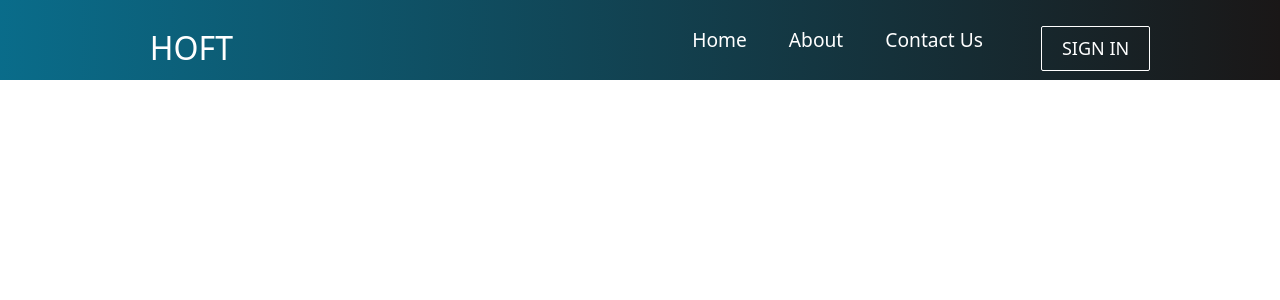
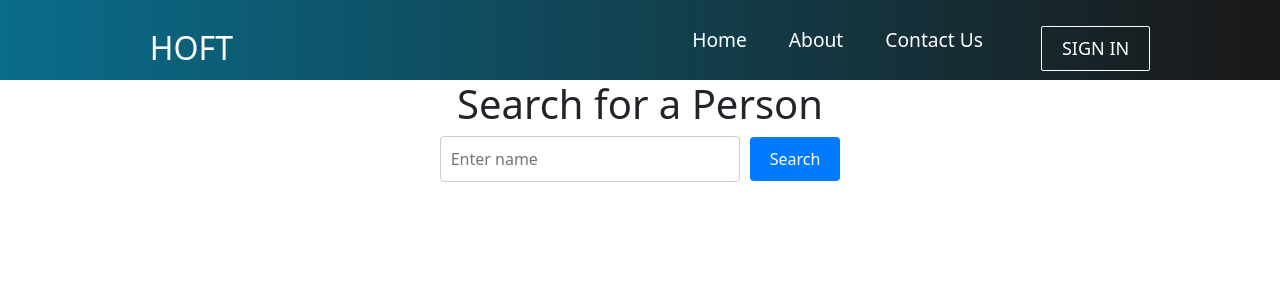
Before and after one commit to pj-mohanty/humans_of_tech, a React (Create React App) app in the folder my-app/: page /SearchName in a window 1280 px wide. Shown: the top 300 px of the page. Built offline with nearby package versions, Linux system fonts and the light colour scheme.

Commit message:
Added SeachName functionality.

```diff
--- a/my-app/src/App.jsx
+++ b/my-app/src/App.jsx
@@ -6,16 +6,20 @@ import { BrowserRouter, Routes, Route } from 'react-router-dom';
 import Navbar from './components/Navbar';
 import Home from './components/Pages/Home';
 import Personpage from './components/Pages/Personpage';
+import {SearchName} from "./components/Pages/SearchName";
 
 
 const App = () => {
-  return (
+    const KEY = "demo";
+
+    return (
     <BrowserRouter>
       <Navbar />
       <main>
         <Routes>
           <Route path="/" element={<Home />} />
-          <Route path="/personpage" element={<Personpage />} />
+          <Route path="/personpage" element={<Personpage apiKey={KEY} />} />
+            <Route path="/SearchName" element={<SearchName apiKey={KEY} />} /> {/* New route for SearchName */}
         </Routes>
       </main>
     </BrowserRouter>
--- a/my-app/src/components/Pages/Cards.jsx
+++ b/my-app/src/components/Pages/Cards.jsx
@@ -27,7 +27,7 @@ function Cards() {
               src='/videos/Search yourself.jpg'
               text='Can not find the person you are looking for? no worries! Search Here!!'
               label='explore'
-              path='/Personpage'
+              path='/SearchName'
             />
           </ul>
         </div>
--- a/my-app/src/components/Pages/Personpage.jsx
+++ b/my-app/src/components/Pages/Personpage.jsx
@@ -1,28 +1,12 @@
 import React, { useEffect, useState } from 'react';
 import Person from './Person';
 import './Personpage.css';
-// import processNames from "./ParseWiki";
-import userData from "./users.json";
 import axios from "axios";
 
-const Personpage = () => {
-    const KEY = "demo";
-
+const Personpage = ({apiKey}) => {
     const [users, setUsers] = useState([]); // Holds processed users
     const [loading, setLoading] = useState(true); // Tracks loading state
     const [error, setError] = useState(null); // Tracks errors
-
-    // useEffect(() => {
-    //     try {
-    //         // Simulate fetching names from the local file
-    //         setUsers(userData);
-    //     } catch (err) {
-    //         setError("Failed to load users");
-    //     } finally {
-    //         setLoading(false);
-    //     }
-    // }, []);
-
 
     useEffect(() => {
         const fetchData = () => {
@@ -74,7 +58,7 @@ const Personpage = () => {
                                 contribution={person.contribution}
                                 importance={person.importance}
                                 politicalInfluence={person.politicalInfluence}
-                                apiKey={KEY.toString()}
+                                apiKey={apiKey.toString()}
                             />
                         ))}
                     </div>
--- /dev/null
+++ b/my-app/src/components/Pages/SearchName.css
@@ -0,0 +1,72 @@
+/* General Container Styling */
+.search-container {
+    max-width: 600px;
+    margin: 2rem auto; /* Center the component with margin */
+    padding: 1.5rem;
+    border: 1px solid #ddd;
+    border-radius: 8px;
+    box-shadow: 0 4px 6px rgba(0, 0, 0, 0.1);
+    background-color: #f9f9f9;
+    font-family: 'Arial', sans-serif;
+    text-align: center;
+    display: flex;
+    flex-direction: column;
+    align-items: center; /* Center items horizontally */
+    justify-content: center; /* Center items vertically */
+    min-height: 300px; /* Ensure sufficient height */
+}
+
+/* Input Container Styling */
+.search-input-container {
+    margin-bottom: 20px;
+    display: flex;
+    justify-content: center; /* Center horizontally */
+    align-items: center; /* Center vertically */
+}
+
+/* Input Styling */
+.search-input {
+    padding: 10px;
+    width: 300px;
+    border: 1px solid #ccc;
+    border-radius: 4px;
+    font-size: 16px;
+    transition: border-color 0.3s ease;
+}
+
+.search-input:focus {
+    border-color: #007bff;
+    outline: none;
+}
+
+/* Button Styling */
+.search-button {
+    padding: 10px 20px;
+    background-color: #007bff;
+    color: #fff;
+    border: none;
+    border-radius: 4px;
+    font-size: 16px;
+    cursor: pointer;
+    margin-left: 10px;
+    transition: background-color 0.3s ease;
+}
+
+.search-button:hover {
+    background-color: #0056b3;
+}
+
+/* Error Styling */
+.error-message {
+    color: red;
+    font-size: 14px;
+    margin-top: 1rem;
+    text-align: center;
+}
+
+/* Loading Styling */
+.loading-message {
+    font-size: 16px;
+    font-style: italic;
+    margin-top: 1rem;
+}
--- a/my-app/src/components/Pages/SearchName.jsx
+++ b/my-app/src/components/Pages/SearchName.jsx
@@ -0,0 +1,96 @@
+import React, { useState } from "react";
+import axios from "axios";
+import Person from "./Person"; // Ensure the correct path to the Person component
+import './SearchName.css'; // Import the CSS file
+
+export function SearchName( {apiKey}) {
+    const [users, setUsers] = useState([]); // Holds processed users
+    const [loading, setLoading] = useState(false); // Tracks loading state
+    const [error, setError] = useState(null); // Tracks errors
+    const [name, setName] = useState(""); // User input
+    const [personData, setPersonData] = useState(null); // Retrieved Person data
+
+    // Function to handle the search when the button is clicked
+    const handleSearch = () => {
+        setLoading(true); // Set loading to true when search starts
+        setError(""); // Clear previous errors
+        setPersonData(null); // Clear previous person data
+
+        // Axios GET request to fetch Person data by name
+        axios
+            .get(`https://cs-514-project-5-database.wl.r.appspot.com/findByName?name=${name}`)
+            .then((response) => {
+                const data = response.data;
+                if (data) {
+                    setUsers(data); // Assuming the data is returned in `response.data`
+                } else {
+                    setError("No person found with this name.");
+                }
+            })
+            .catch((err) => {
+                setError("Failed to load users");
+                console.error("Error fetching data:", err);
+            })
+            .finally(() => {
+                setLoading(false); // Set loading to false when request completes
+            });
+    };
+
+    // Flatten users array and create 2D array for displaying in rows
+    const NUM_COLUMNS = 4;
+    const personsFlat = users.flat(); // Flatten the users array
+
+    // Calculate the number of rows
+    const NUM_ROWS = Math.ceil(personsFlat.length / NUM_COLUMNS);
+
+    // Reshape into row-major order
+    const persons2D = Array.from({ length: NUM_ROWS }, (_, rowIdx) =>
+        Array.from({ length: NUM_COLUMNS }, (_, colIdx) => {
+            const idx = rowIdx * NUM_COLUMNS + colIdx;
+            return personsFlat[idx]; // Select the element in row-major order
+        }).filter(Boolean) // Remove undefined values (for incomplete rows)
+    );
+
+    // Display loading or error messages
+    if (loading) return <div>Loading...</div>;
+    if (error) return <div>Error: {error}</div>;
+
+    return (
+        <div>
+            <h1>Search for a Person</h1>
+            <div className="search-input-container">
+                <input
+                    type="text"
+                    value={name}
+                    onChange={(e) => setName(e.target.value)} // Update state on input change
+                    placeholder="Enter name"
+                    className="search-input"
+                />
+                <button
+                    onClick={handleSearch} // Call handleSearch function when button is clicked
+                    className="search-button"
+                >
+                    Search
+                </button>
+            </div>
+
+            <div className="person-list">
+                {persons2D.map((peopleArr, colIdx) => (
+                    <div key={colIdx} className="horizontal-container">
+                        {peopleArr.map((person, personIdx) => (
+                            <Person
+                                key={personIdx}
+                                name={person.name}
+                                imageUrl={person.imageUrl}
+                                contribution={person.contribution}
+                                importance={person.importance}
+                                politicalInfluence={person.politicalInfluence}
+                                apiKey={apiKey.toString()}
+                            />
+                        ))}
+                    </div>
+                ))}
+            </div>
+        </div>
+    );
+}
```
